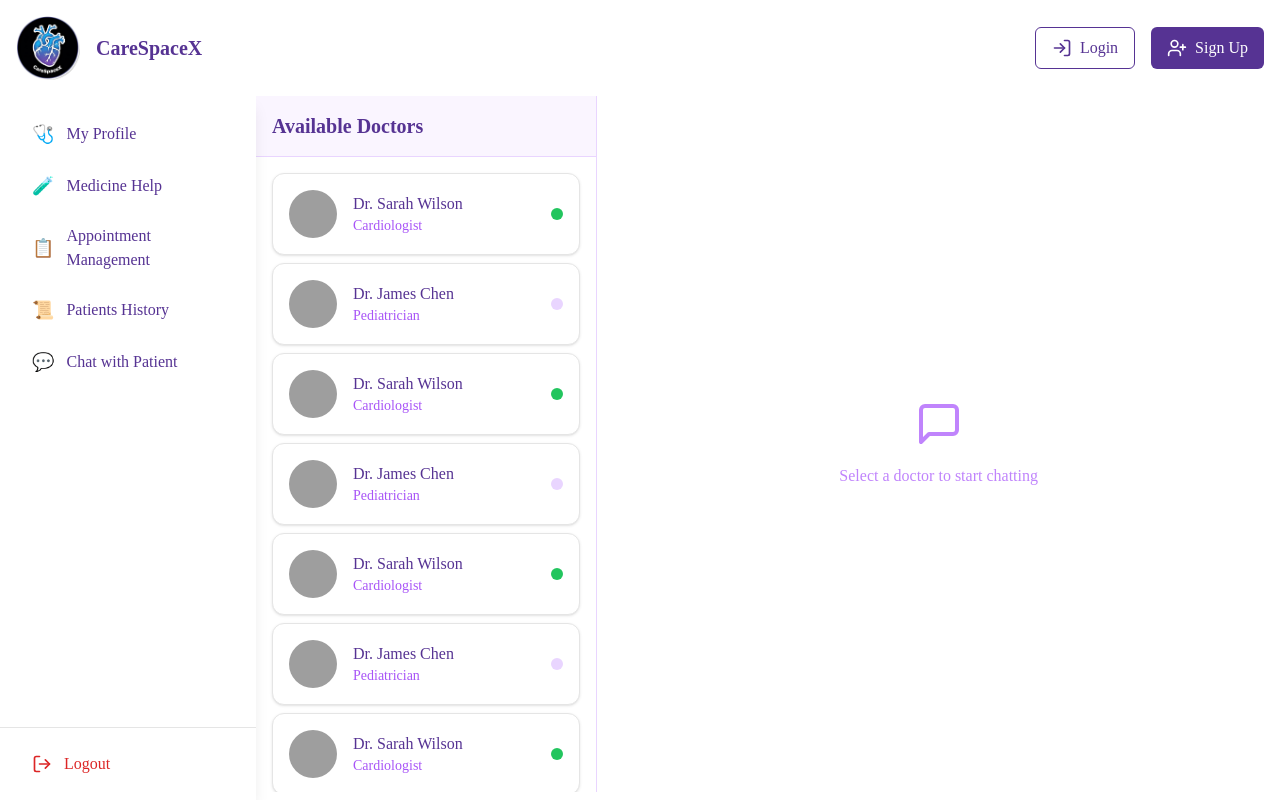
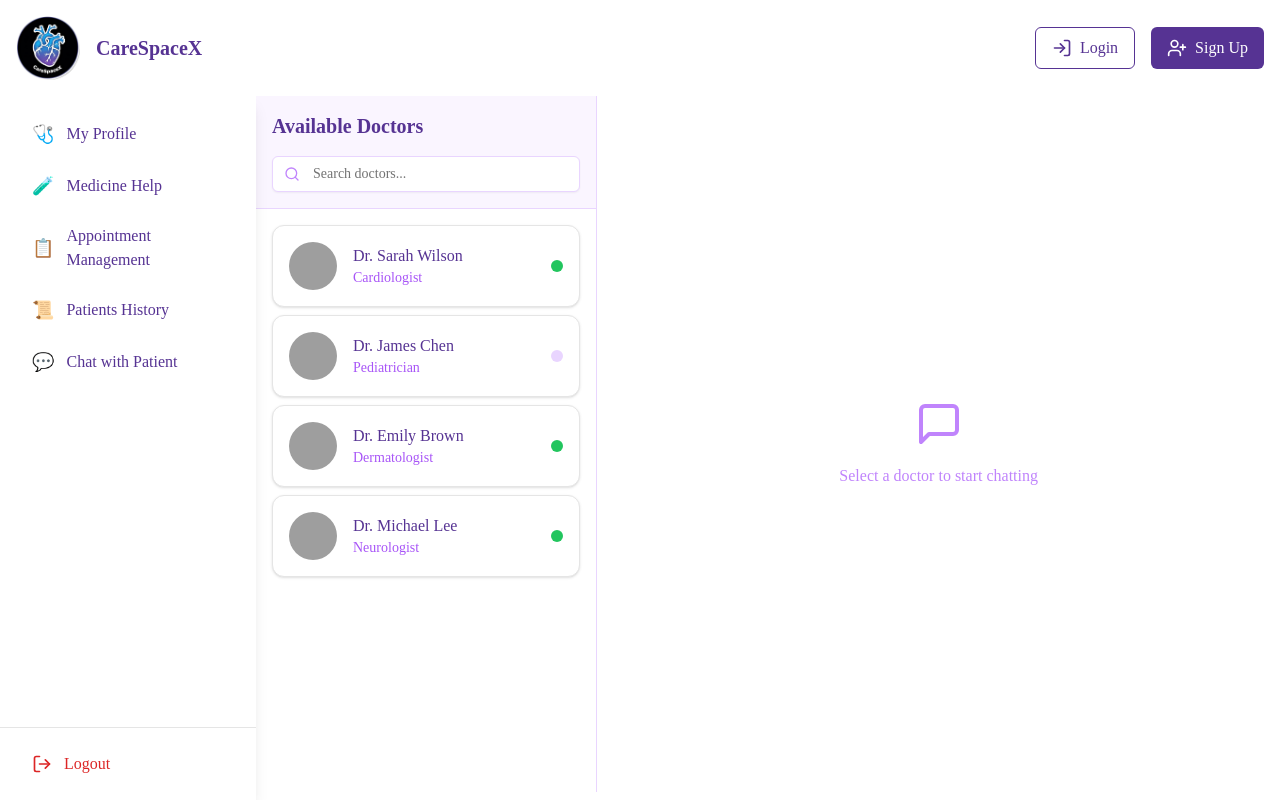
Before and after one commit to Adarshrajsrivastwa/Medical-website, a React (Vite) app in the folder frontend/: page /chat-with-doctor in a window 1280 px wide. Built offline with nearby package versions, Linux system fonts and the light colour scheme; grey boxes are pictures that could not be loaded; a web font is replaced by a local one.

Commit message:
Add search bar in ChatWithDoctor

```diff
--- a/frontend/src/App.jsx
+++ b/frontend/src/App.jsx
@@ -17,6 +17,7 @@ import DoctorProfile from "./Pages/DoctorDashboard/Profile";
 import AppointmentManagement from "./Pages/DoctorDashboard/AppointmentManagement";
 import ChatWithDoctor from "./Pages/PatientDashboard/ChatWithDoctor";
 import ChatWithPatient from "./Pages/DoctorDashboard/ChatWithPatient";
+import Home from "./Pages/Home";
 
 function App() {
   const [userRole, setUserRole] = useState("doctor");
@@ -24,7 +25,8 @@ function App() {
   return (
     <Router>
       <div className="h-screen flex flex-col">
-        <Header className="h-16 shrink-0" />
+        <Header className="h-16 shrink-0 top-0 fixed" />
+        {/* <Home /> */}
         <div className="flex flex-1 overflow-hidden">
           <Sidebar
             userRole={userRole}
--- /dev/null
+++ b/frontend/src/Pages/Home.jsx
@@ -0,0 +1,102 @@
+import React from 'react';
+import { Card, CardContent } from '@/components/ui/card';
+import { Calendar, Bed, MessageCircle, ChevronRight } from 'lucide-react';
+
+const Home = () => {
+    return (
+        <div className="min-h-screen bg-gray-50">
+            {/* Hero Section */}
+            <div className="bg-blue-600 text-white">
+                <div className="container mx-auto px-4 py-16">
+                    <div className="max-w-3xl">
+                        <h1 className="text-4xl font-bold mb-4">Welcome to CareSpaceX</h1>
+                        <p className="text-xl mb-8">Your comprehensive healthcare solution - from appointments to medicines, all in one place.</p>
+                        <button className="bg-white text-blue-600 px-6 py-3 rounded-lg font-semibold hover:bg-blue-50 transition-colors">
+                            Get Started
+                        </button>
+                    </div>
+                </div>
+            </div>
+
+            {/* Features Section */}
+            <div className="container mx-auto px-4 py-16">
+                <h2 className="text-3xl font-bold text-center mb-12">Our Services</h2>
+                <div className="grid grid-cols-1 md:grid-cols-2 lg:grid-cols-4 gap-6">
+                    <Card className="hover:shadow-lg transition-shadow">
+                        <CardContent className="p-6">
+                            <div className="mb-4">
+                                <Calendar className="h-12 w-12 text-blue-600" />
+                            </div>
+                            <h3 className="text-xl font-semibold mb-2">Book Appointments</h3>
+                            <p className="text-gray-600 mb-4">Schedule consultations with specialized doctors at your convenient time</p>
+                            <button className="text-blue-600 font-semibold flex items-center">
+                                Book Now <ChevronRight className="h-4 w-4 ml-1" />
+                            </button>
+                        </CardContent>
+                    </Card>
+
+                    <Card className="hover:shadow-lg transition-shadow">
+                        <CardContent className="p-6">
+                            <div className="mb-4">
+                                <Bed className="h-12 w-12 text-blue-600" />
+                            </div>
+                            <h3 className="text-xl font-semibold mb-2">Hospital Beds</h3>
+                            <p className="text-gray-600 mb-4">Find and reserve hospital beds in your preferred healthcare facility</p>
+                            <button className="text-blue-600 font-semibold flex items-center">
+                                Reserve <ChevronRight className="h-4 w-4 ml-1" />
+                            </button>
+                        </CardContent>
+                    </Card>
+
+                    <Card className="hover:shadow-lg transition-shadow">
+                        <CardContent className="p-6">
+                            <div className="mb-4">
+                                <MessageCircle className="h-12 w-12 text-blue-600" />
+                            </div>
+                            <h3 className="text-xl font-semibold mb-2">Doctor Chat</h3>
+                            <p className="text-gray-600 mb-4">Connect instantly with healthcare professionals for quick consultations</p>
+                            <button className="text-blue-600 font-semibold flex items-center">
+                                Start Chat <ChevronRight className="h-4 w-4 ml-1" />
+                            </button>
+                        </CardContent>
+                    </Card>
+
+                    <Card className="hover:shadow-lg transition-shadow">
+                        <CardContent className="p-6">
+                            <div className="mb-4">
+                                {/* <Pills className="h-12 w-12 text-blue-600" /> */}
+                            </div>
+                            <h3 className="text-xl font-semibold mb-2">Medicine Orders</h3>
+                            <p className="text-gray-600 mb-4">Order prescribed medications with doorstep delivery service</p>
+                            <button className="text-blue-600 font-semibold flex items-center">
+                                Order Now <ChevronRight className="h-4 w-4 ml-1" />
+                            </button>
+                        </CardContent>
+                    </Card>
+                </div>
+            </div>
+
+            {/* Stats Section */}
+            <div className="bg-blue-50 py-16">
+                <div className="container mx-auto px-4">
+                    <div className="grid grid-cols-1 md:grid-cols-3 gap-8 text-center">
+                        <div>
+                            <h3 className="text-4xl font-bold text-blue-600 mb-2">1000+</h3>
+                            <p className="text-gray-600">Doctors Available</p>
+                        </div>
+                        <div>
+                            <h3 className="text-4xl font-bold text-blue-600 mb-2">50+</h3>
+                            <p className="text-gray-600">Partner Hospitals</p>
+                        </div>
+                        <div>
+                            <h3 className="text-4xl font-bold text-blue-600 mb-2">10000+</h3>
+                            <p className="text-gray-600">Happy Patients</p>
+                        </div>
+                    </div>
+                </div>
+            </div>
+        </div>
+    );
+};
+
+export default Home;
--- a/frontend/src/Pages/PatientDashboard/ChatWithDoctor.jsx
+++ b/frontend/src/Pages/PatientDashboard/ChatWithDoctor.jsx
@@ -1,10 +1,14 @@
-import React, { useState } from 'react';
+import React, { useState, useEffect } from 'react';
 import { Card, CardContent } from '@/components/ui/card';
-import { MessageSquare } from 'lucide-react';
+import { MessageSquare, Search } from 'lucide-react';
+import { Input } from '@/components/ui/input';
 import ChatInterface from "@/Components/ChatInterface";
 
 const ChatWithDoctor = () => {
     const [selectedDoctor, setSelectedDoctor] = useState(null);
+    const [searchQuery, setSearchQuery] = useState('');
+    const [filteredDoctors, setFilteredDoctors] = useState([]);
+    const [isMobile, setIsMobile] = useState(false);
 
     // Sample doctors data - replace with API call
     const doctors = [
@@ -25,64 +29,70 @@ const ChatWithDoctor = () => {
             role: "doctor"
         },
         {
-            id: 1,
-            name: "Dr. Sarah Wilson",
-            specialty: "Cardiologist",
+            id: 3,
+            name: "Dr. Emily Brown",
+            specialty: "Dermatologist",
             avatar: "/api/placeholder/100/100",
             status: "online",
             role: "doctor"
         },
         {
-            id: 2,
-            name: "Dr. James Chen",
-            specialty: "Pediatrician",
-            avatar: "/api/placeholder/100/100",
-            status: "offline",
-            role: "doctor"
-        },
-        {
-            id: 1,
-            name: "Dr. Sarah Wilson",
-            specialty: "Cardiologist",
+            id: 4,
+            name: "Dr. Michael Lee",
+            specialty: "Neurologist",
             avatar: "/api/placeholder/100/100",
             status: "online",
             role: "doctor"
-        },
-        {
-            id: 2,
-            name: "Dr. James Chen",
-            specialty: "Pediatrician",
-            avatar: "/api/placeholder/100/100",
-            status: "offline",
-            role: "doctor"
-        },
-        {
-            id: 1,
-            name: "Dr. Sarah Wilson",
-            specialty: "Cardiologist",
-            avatar: "/api/placeholder/100/100",
-            status: "online",
-            role: "doctor"
-        },
-        {
-            id: 2,
-            name: "Dr. James Chen",
-            specialty: "Pediatrician",
-            avatar: "/api/placeholder/100/100",
-            status: "offline",
-            role: "doctor"
-        },
+        }
     ];
+
+    // Handle window resize
+    useEffect(() => {
+        const handleResize = () => {
+            setIsMobile(window.innerWidth < 768);
+        };
+
+        handleResize(); // Initial check
+        window.addEventListener('resize', handleResize);
+
+        return () => window.removeEventListener('resize', handleResize);
+    }, []);
+
+    // Filter doctors based on search query
+    useEffect(() => {
+        const filtered = doctors.filter(doctor =>
+            doctor.name.toLowerCase().includes(searchQuery.toLowerCase()) ||
+            doctor.specialty.toLowerCase().includes(searchQuery.toLowerCase())
+        );
+        setFilteredDoctors(filtered);
+    }, [searchQuery]);
+
+    // Handle back button for mobile
+    const handleBack = () => {
+        setSelectedDoctor(null);
+    };
 
     return (
         <div className="flex h-[87vh] overflow-hidden">
-            {/* Doctors List */}
-            <div className="w-1/3 border-r border-purple-200 overflow-y-scroll">
+            {/* Doctors List - hidden on mobile when chat is open */}
+            <div className={`${isMobile && selectedDoctor ? 'hidden' : 'flex flex-col'
+                } w-full md:w-1/3 border-r border-purple-200 overflow-hidden`}>
                 <div className="p-4 border-b border-purple-200 bg-purple-50">
-                    <h2 className="text-xl font-semibold text-[#563393]">Available Doctors</h2>
+                    <h2 className="text-xl font-semibold text-[#563393] mb-4">Available Doctors</h2>
+                    <div className="relative">
+                        <Search className="absolute left-3 top-1/2 transform -translate-y-1/2 text-purple-400 w-4 h-4" />
+                        <Input
+                            type="text"
+                            placeholder="Search doctors..."
+                            value={searchQuery}
+                            onChange={(e) => setSearchQuery(e.target.value)}
+                            className="pl-10 w-full bg-white border-purple-200 focus:ring-purple-500 focus:border-purple-500"
+                        />
                     </div>
+                </div>
+                <div className="flex-1 overflow-y-auto">
                     <div className="space-y-2 p-4">
-                    {doctors.map((doctor) => (
+                        {filteredDoctors.map((doctor) => (
                             <Card
                                 key={doctor.id}
                                 className={`cursor-pointer hover:shadow-md transition-shadow ${selectedDoctor?.id === doctor.id ? 'ring-2 ring-[#563393]' : ''
@@ -101,9 +111,7 @@ const ChatWithDoctor = () => {
                                             <p className="text-sm text-purple-500">{doctor.specialty}</p>
                                         </div>
                                         <div
-                                        className={`w-3 h-3 rounded-full ${doctor.status === 'online'
-                                            ? 'bg-green-500'
-                                            : 'bg-purple-200'
+                                            className={`w-3 h-3 rounded-full ${doctor.status === 'online' ? 'bg-green-500' : 'bg-purple-200'
                                                 }`}
                                         />
                                     </div>
@@ -112,10 +120,21 @@ const ChatWithDoctor = () => {
                         ))}
                     </div>
                 </div>
+            </div>
 
-            {/* Chat Area */}
-            <div className="flex-1 bg-white">
+            {/* Chat Area - full screen on mobile when active */}
+            <div className={`${isMobile && !selectedDoctor ? 'hidden' : 'flex flex-col'
+                } flex-1 bg-white`}>
                 {selectedDoctor ? (
+                    <>
+                        {isMobile && (
+                            <button
+                                onClick={handleBack}
+                                className="p-4 text-purple-600 flex items-center space-x-2 border-b border-purple-200"
+                            >
+                                <span>← Back to doctors</span>
+                            </button>
+                        )}
                         <ChatInterface
                             recipient={selectedDoctor}
                             initialMessages={[
@@ -131,6 +150,7 @@ const ChatWithDoctor = () => {
                                 // Implement your message sending logic here
                             }}
                         />
+                    </>
                 ) : (
                     <div className="h-full flex items-center justify-center text-purple-400">
                         <div className="text-center">
```
Also changed, not shown: frontend/Public/WhatsApp Image 2025-01-19 at 8.45.20 PM.jpeg (deleted). Lines whose indentation alone changed are shown as unchanged.
